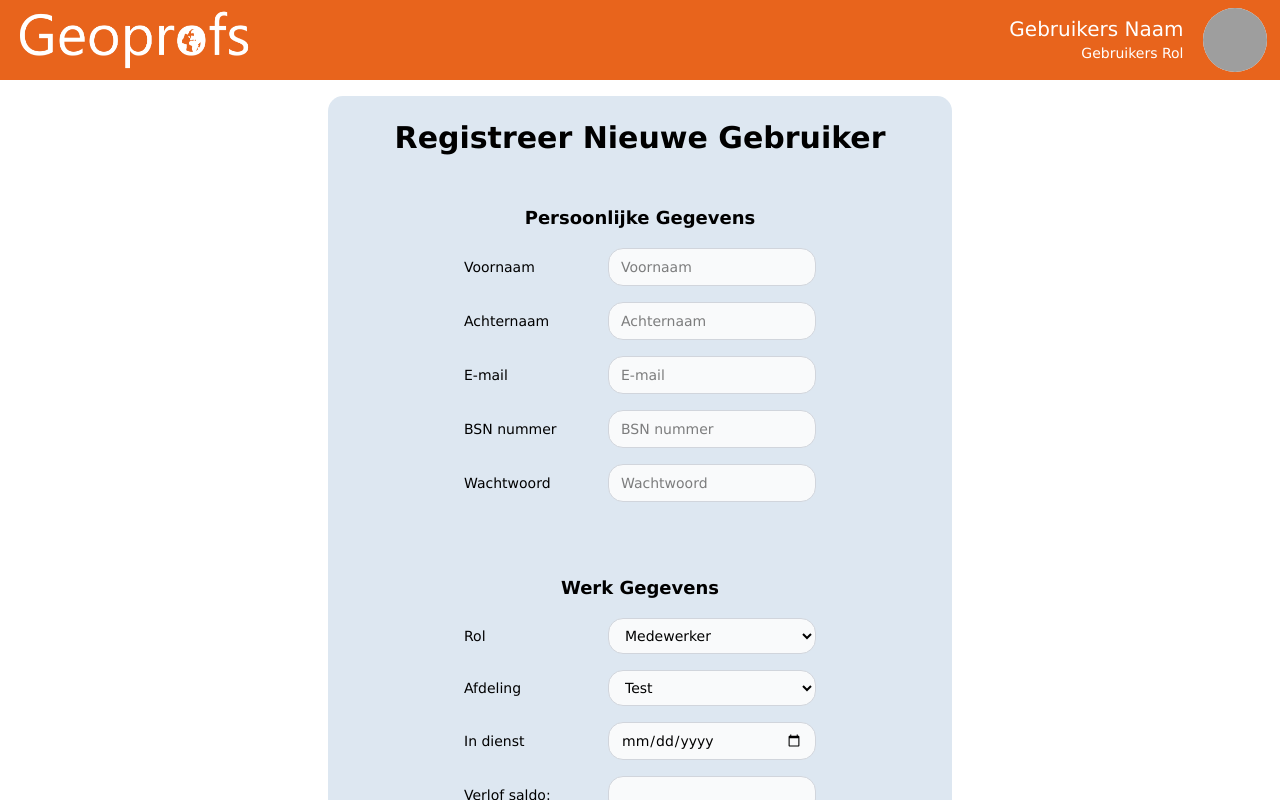
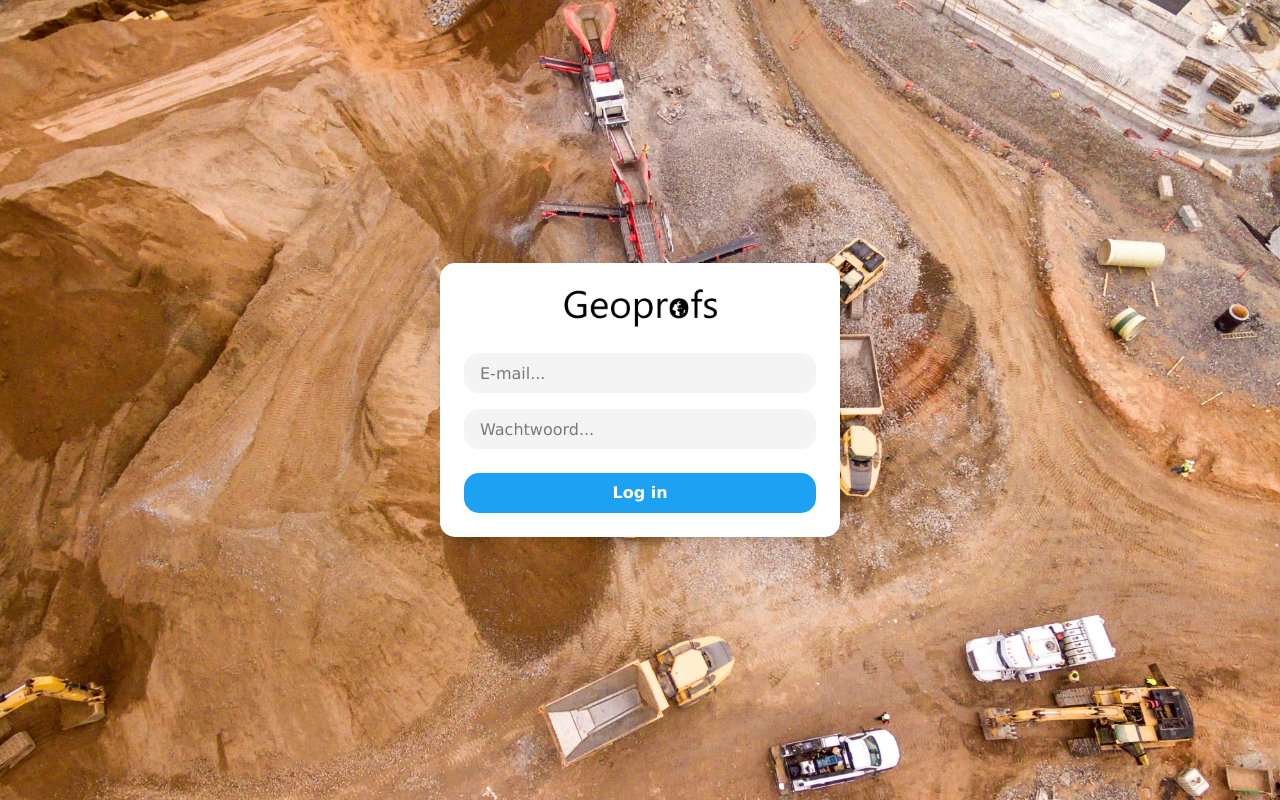
Before and after one commit to Ruveydabal/GeoProfs, a React (Vite) app: page / in a window 1280 px wide. Built offline with nearby package versions, Linux system fonts and the light colour scheme; grey boxes are pictures that could not be loaded.

Commit message:
toevoegen gebruiker werkt
Je kan nu gebruikers toevoegen en ze kunnen ook inloggen.

```diff
--- a/src/App.jsx
+++ b/src/App.jsx
@@ -29,10 +29,9 @@ function App() {
   return (
     <BrowserRouter>
       <Routes>
-        {/* deze straks uit comments halen */}
-        {/* <Route path="/" element={<Login />} /> */}
-        <Route path="/" element={<GebruikerToevoegen />} />
+        <Route path="/" element={<Login />} />
         <Route path="/ziekmelden" element={<Ziekmelden />} />
+        <Route path="/gebruiker-registratie" element={<GebruikerToevoegen />} />
 
         {/* Voorpagina voor alle rollen, beschermd */}
         <Route path="/office-manager/voorpagina" element={
--- a/src/pages/GebruikerToevoegen.jsx
+++ b/src/pages/GebruikerToevoegen.jsx
@@ -1,82 +1,172 @@
-import React from 'react';
+import { useState } from 'react';
 import Header from '../components/Header';
+import { db } from "../firebase";
+import { collection, addDoc, doc } from "firebase/firestore";
+import { useNavigate } from 'react-router-dom';
 import moment from 'moment';
 import 'moment/locale/nl';
 moment.locale('nl');
 
 function GebruikerToevoegen() {
+  const navigate = useNavigate();
+
+  const [voornaam, setVoornaam] = useState("");
+  const [achternaam, setAchternaam] = useState("");
+  const [email, setEmail] = useState("");
+  const [bsnNummer, setBsnNummer] = useState("");
+  const [wachtwoord, setWachtwoord] = useState("");
+  const [rol, setRol] = useState("");
+  const [afdeling, setAfdeling] = useState("");
+  const [inDienst, setInDienst] = useState("");
+  const [verlofSaldo, setVerlofSaldo] = useState("");
+
+  const handleSubmit = async (e) => {
+    e.preventDefault(); // voorkomt dat de pagina herlaadt
+
+    try {
+      // 🔹 Bepaal rol-documentreferentie
+      let rolRef;
+      switch (rol) {
+        case "Office Manager":
+          rolRef = doc(db, "rol", "1");
+          break;
+        case "Manager":
+          rolRef = doc(db, "rol", "2");
+          break;
+        case "Medewerker":
+        default:
+          rolRef = doc(db, "rol", "3");
+          break;
+      }
+      // Gebruiker opslaan in de database tabel "user"
+      const userRef = await addDoc(collection(db, "user"), {
+        voornaam,
+        achternaam,
+        email,
+        bsnNummer,
+        rol_id: rolRef,
+        afdeling,
+        inDienst: moment(inDienst).format("YYYY-MM-DD"),
+        verlofSaldo: Number(verlofSaldo),
+        aangemaaktOp: new Date().toISOString(),
+      });
+
+      // Wachtwoord opslaan in collectie "userPassword"
+      await addDoc(collection(db, "userPassword"), {
+        user_id: doc(db, "user", userRef.id),
+        wachtwoord,
+      });
+
+      alert("Gebruiker succesvol aangemaakt!");
+      navigate("/office-manager/voorpagina"); // automatisch terug na succesvol toevoegen, moet nog veranderd worden naar goede pagina, voor nu deze
+
+      // velden resetten na "gebruiker aanmaken"
+      setVoornaam("");
+      setAchternaam("");
+      setEmail("");
+      setBsnNummer("");
+      setWachtwoord("");
+      setRol("");
+      setAfdeling("");
+      setInDienst("");
+      setVerlofSaldo("");
+    } catch (error) {
+      console.error("Fout bij registratie:", error);
+      alert("Fout bij aanmaken gebruiker: " + error.message);
+    }
+  };
+
   return (
     <div className="flex flex-col h-screen">
-      {/* Header blijft bovenaan */}
       <Header />
 
-      {/* Scrollbaar content-gedeelte */}
       <div className="flex-1 bg-white flex justify-center p-4 overflow-y-auto">
         <div className="h-[850px] w-[50%] bg-[#DDE7F1] flex flex-col justify-start items-center rounded-[15px] p-6">
-
-          {/* Titel */}
           <div className="w-full flex flex-col items-center justify-start text-3xl font-bold mb-6">
             Registreer Nieuwe Gebruiker
           </div>
 
+          {/* Persoonlijke gegevens */}
           <div className="w-full max-w-[400px] p-6 rounded-lg mb-6">
             <h2 className="text-center text-lg mb-4 font-semibold">
               Persoonlijke Gegevens
             </h2>
-            <form className="flex flex-col gap-4">
+            <form onSubmit={handleSubmit} className="flex flex-col gap-4">
 
               <div className="flex items-center">
                 <label className="w-36 text-sm font-medium">Voornaam</label>
-                <input type="text"
-                  className="flex-1 bg-gray-50 border border-gray-300 rounded-[15px] px-3 py-2 text-sm focus:outline-none focus:ring-2 focus:ring-blue-400"
+                <input
+                  type="text"
+                  value={voornaam}
+                  onChange={(e) => setVoornaam(e.target.value)}
+                  required
                   placeholder="Voornaam"
+                  className="flex-1 bg-gray-50 border border-gray-300 rounded-[15px] px-3 py-2 text-sm focus:ring-2 focus:ring-blue-400"
                 />
               </div>
 
               <div className="flex items-center">
                 <label className="w-36 text-sm font-medium">Achternaam</label>
-                <input type="text"
-                  className="flex-1 bg-gray-50 border border-gray-300 rounded-[15px] px-3 py-2 text-sm focus:outline-none focus:ring-2 focus:ring-blue-400"
+                <input
+                  type="text"
+                  value={achternaam}
+                  onChange={(e) => setAchternaam(e.target.value)}
+                  required
                   placeholder="Achternaam"
+                  className="flex-1 bg-gray-50 border border-gray-300 rounded-[15px] px-3 py-2 text-sm focus:ring-2 focus:ring-blue-400"
                 />
               </div>
 
               <div className="flex items-center">
                 <label className="w-36 text-sm font-medium">E-mail</label>
-                <input type="email"
-                  className="flex-1 bg-gray-50 border border-gray-300 rounded-[15px] px-3 py-2 text-sm focus:outline-none focus:ring-2 focus:ring-blue-400"
+                <input
+                  type="email"
+                  value={email}
+                  onChange={(e) => setEmail(e.target.value)}
+                  required
                   placeholder="E-mail"
+                  className="flex-1 bg-gray-50 border border-gray-300 rounded-[15px] px-3 py-2 text-sm focus:ring-2 focus:ring-blue-400"
                 />
               </div>
 
               <div className="flex items-center">
                 <label className="w-36 text-sm font-medium">BSN nummer</label>
-                <input type="text"
-                  className="flex-1 bg-gray-50 border border-gray-300 rounded-[15px] px-3 py-2 text-sm focus:outline-none focus:ring-2 focus:ring-blue-400"
+                <input
+                  type="text"
+                  value={bsnNummer}
+                  onChange={(e) => setBsnNummer(e.target.value)}
+                  required
                   placeholder="BSN nummer"
+                  className="flex-1 bg-gray-50 border border-gray-300 rounded-[15px] px-3 py-2 text-sm focus:ring-2 focus:ring-blue-400"
                 />
               </div>
 
               <div className="flex items-center">
                 <label className="w-36 text-sm font-medium">Wachtwoord</label>
-                <input type="password"
-                  className="flex-1 bg-gray-50 border border-gray-300 rounded-[15px] px-3 py-2 text-sm focus:outline-none focus:ring-2 focus:ring-blue-400"
+                <input
+                  type="password"
+                  value={wachtwoord}
+                  onChange={(e) => setWachtwoord(e.target.value)}
+                  required
                   placeholder="Wachtwoord"
+                  className="flex-1 bg-gray-50 border border-gray-300 rounded-[15px] px-3 py-2 text-sm focus:ring-2 focus:ring-blue-400"
                 />
               </div>
-            </form>
-          </div>
 
-          <div className="w-full max-w-[400px] p-6 rounded-lg mb-6">
-            <h2 className="text-center text-lg mb-4 font-semibold">
-              Werk Gegevens
-            </h2>
-            <form className="flex flex-col gap-4">
+              {/* Werkgegevens */}
+              <h2 className="text-center text-lg mt-8 mb-4 font-semibold">
+                Werk Gegevens
+              </h2>
 
               <div className="flex items-center">
                 <label className="w-36 text-sm font-medium">Rol</label>
-                <select className="flex-1 bg-gray-50 border border-gray-300 rounded-[15px] px-3 py-2 text-sm focus:outline-none focus:ring-2 focus:ring-blue-400"
-                  defaultValue="Rol">
+                <select
+                  value={rol}
+                  onChange={(e) => setRol(e.target.value)}
+                  required
+                  className="flex-1 bg-gray-50 border border-gray-300 rounded-[15px] px-3 py-2 text-sm focus:ring-2 focus:ring-blue-400"
+                >
+                  <option value="">Selecteer rol</option>
                   <option>Medewerker</option>
                   <option>Manager</option>
                   <option>Office Manager</option>
@@ -85,8 +175,13 @@ function GebruikerToevoegen() {
 
               <div className="flex items-center">
                 <label className="w-36 text-sm font-medium">Afdeling</label>
-                <select className="flex-1 bg-gray-50 border border-gray-300 rounded-[15px] px-3 py-2 text-sm focus:outline-none focus:ring-2 focus:ring-blue-400"
-                  defaultValue="Afdeling">
+                <select
+                  value={afdeling}
+                  onChange={(e) => setAfdeling(e.target.value)}
+                  required
+                  className="flex-1 bg-gray-50 border border-gray-300 rounded-[15px] px-3 py-2 text-sm focus:ring-2 focus:ring-blue-400"
+                >
+                  <option value="">Selecteer afdeling</option>
                   <option>Test</option>
                   <option>Test2</option>
                 </select>
@@ -94,27 +189,50 @@ function GebruikerToevoegen() {
 
               <div className="flex items-center">
                 <label className="w-36 text-sm font-medium">In dienst</label>
-                <input type="date"
-                  className="flex-1 bg-gray-50 border border-gray-300 rounded-[15px] px-3 py-2 text-sm focus:outline-none focus:ring-2 focus:ring-blue-400"
+                <input
+                  type="date"
+                  value={inDienst}
+                  onChange={(e) => setInDienst(e.target.value)}
+                  required
+                  className="flex-1 bg-gray-50 border border-gray-300 rounded-[15px] px-3 py-2 text-sm focus:ring-2 focus:ring-blue-400"
                 />
               </div>
 
               <div className="flex items-center">
-                <label className="w-36 text-sm font-medium">Verlof saldo:</label>
-                <input type="number"
-                  className="flex-1 bg-gray-50 border border-gray-300 rounded-[15px] px-3 py-2 text-sm focus:outline-none focus:ring-2 focus:ring-blue-400"
+                <label className="w-36 text-sm font-medium">Verlof saldo</label>
+                <input
+                  type="number"
+                  value={verlofSaldo}
+                  onChange={(e) => {
+                    const value = Number(e.target.value);
+                    if (value >= 0) setVerlofSaldo(value);
+                  }}
+                  required
+                  placeholder="Bijv. 25"
+                  min={0}
+                  className="flex-1 bg-gray-50 border border-gray-300 rounded-[15px] px-3 py-2 text-sm focus:ring-2 focus:ring-blue-400"
                 />
               </div>
 
+              {/* Buttons */}
+              <div className="w-full flex justify-between mt-6">
+                <button
+                  type="button"
+                  onClick={() => navigate("/office-manager/voorpagina")}
+                  className="px-4 py-2 bg-[#FFFFFF] text-black rounded-[15px]"
+                >
+                  Annuleren
+                </button>
+
+                <button
+                  type="submit"
+                  className="px-4 py-2 bg-[#2AAFF2] text-white rounded-[15px]"
+                >
+                  Gebruiker Aanmaken
+                </button>
+              </div>
             </form>
           </div>
-
-          {/* Buttons */}
-          <div className="w-full max-w-[400px] flex justify-between mb-4">
-            <button className="px-4 py-2 bg-[#E8641C] text-black rounded-[15px] bg-[#FFFFFF]">Annuleren</button>
-            <button className="px-4 py-2 bg-[#1C64F2] text-white rounded-[15px] bg-[#2AAFF2]">Gebruiker Aanmaken</button>
-          </div>
-
         </div>
       </div>
     </div>
@@ -122,67 +240,3 @@ function GebruikerToevoegen() {
 }
 
 export default GebruikerToevoegen;
-
-
-
-
-// import { useState } from "react";
-// import { auth, db } from "./firebase";
-// import { createUserWithEmailAndPassword } from "firebase/auth";
-// import { doc, setDoc } from "firebase/firestore";
-
-// export default function Register() {
-//   const [email, setEmail] = useState("");
-//   const [password, setPassword] = useState("");
-//   const [username, setUsername] = useState(""); // extra veld
-//   const [error, setError] = useState(null);
-
-//   const handleRegister = async (e) => {
-//     e.preventDefault();
-//     try {
-//       // 1. Firebase Auth: user aanmaken
-//       const userCredential = await createUserWithEmailAndPassword(auth, email, password);
-//       const user = userCredential.user;
-
-//       // 2. Firestore: extra info opslaan
-//       await setDoc(doc(db, "users", user.uid), {
-//         username,
-//         email,
-//         createdAt: new Date()
-//       });
-
-//       alert("Registratie gelukt!");
-//     } catch (err) {
-//       setError(err.message);
-//     }
-//   };
-
-//   return (
-//     <form onSubmit={handleRegister}>
-//       <h2>Register</h2>
-//       <input
-//         type="text"
-//         placeholder="Username"
-//         value={username}
-//         onChange={(e) => setUsername(e.target.value)}
-//         required
-//       />
-//       <input
-//         type="email"
-//         placeholder="Email"
-//         value={email}
-//         onChange={(e) => setEmail(e.target.value)}
-//         required
-//       />
-//       <input
-//         type="password"
-//         placeholder="Password"
-//         value={password}
-//         onChange={(e) => setPassword(e.target.value)}
-//         required
-//       />
-//       <button type="submit">Register</button>
-//       {error && <p style={{color: 'red'}}>{error}</p>}
-//     </form>
-//   );
-// }
```
